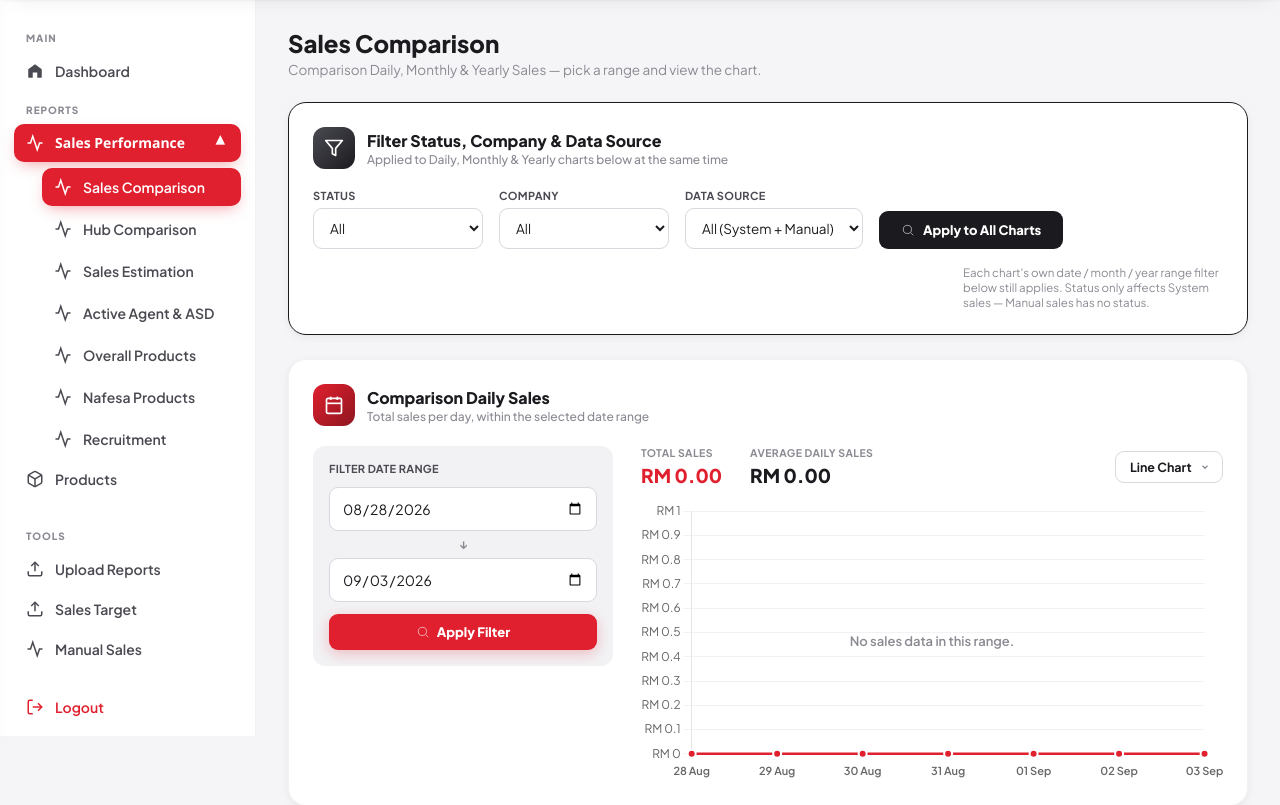
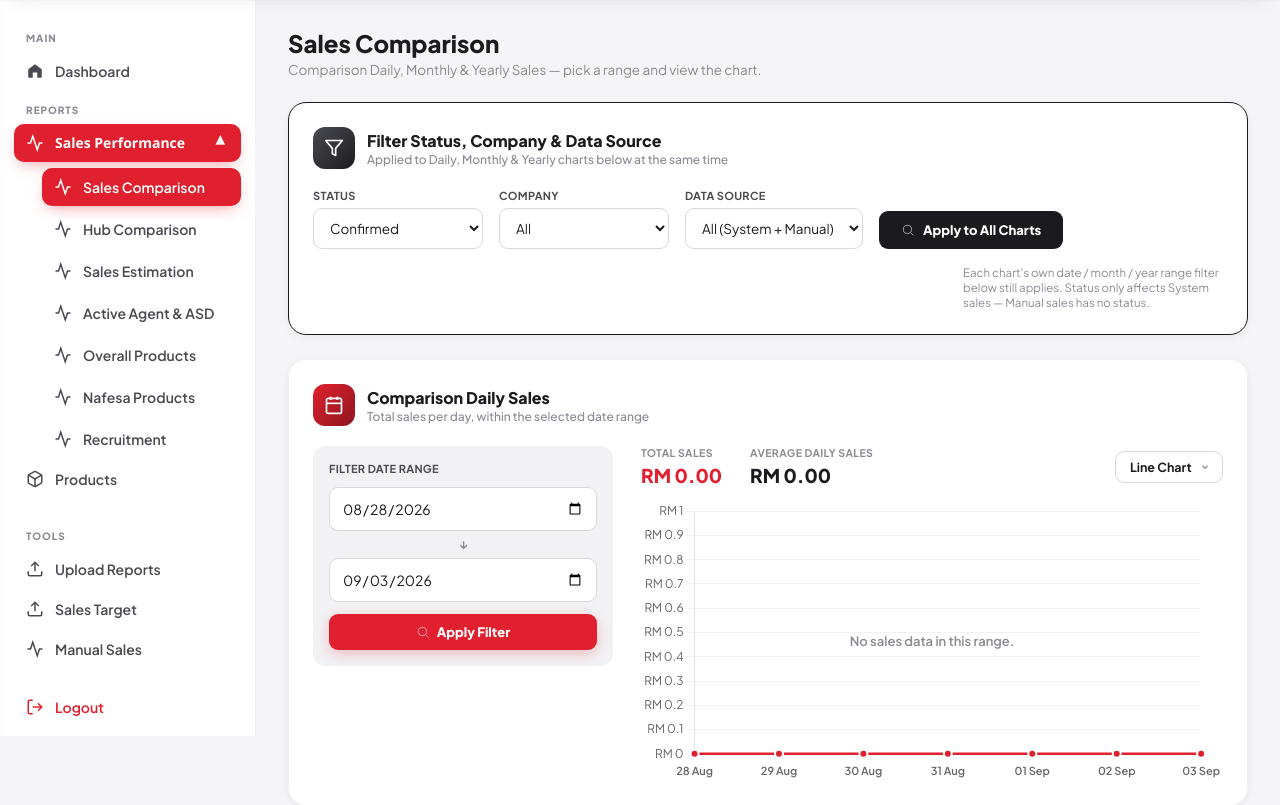
Before and after one commit to muhdfaizz-af/data-automation, a PHP site: page /salesperformance/sales_comparison.php in a window 1280 px wide. Shown: the part 64-869 px from the top of the page. Run offline with PHP 8.4, Linux system fonts and the light colour scheme; the visitor is signed in with stand-in values (Sample User, id 1); data comes from the database, SQL or seed files in the repository; tables that the repository leaves empty hold one stand-in row (values such as "Sample post").

Commit message:
update status filter

```diff
--- a/salesperformance/sales_comparison.php
+++ b/salesperformance/sales_comparison.php
@@ -529,7 +529,7 @@ $todayYmd    = date('Y-m-d');
 $currentYear = (int)date('Y');
 $currentYm   = date('Y-m');
 
-$statusFilter  = 'all';
+$statusFilter  = 'confirmed';
 $companyFilter = 'all';
 $sourceFilter  = 'all';
 
@@ -719,8 +719,8 @@ svg{display:block;}
       <div class="global-filter-group">
         <label for="globalStatus">Status</label>
         <select id="globalStatus">
-          <option value="all" selected>All</option>
-          <option value="confirmed">Confirmed</option>
+          <option value="all">All</option>
+          <option value="confirmed" selected>Confirmed</option>
           <option value="void">Void</option>
         </select>
       </div>
```
Also changed, not shown: salesperformance/hub_comparison.php (+4 -4 lines).
